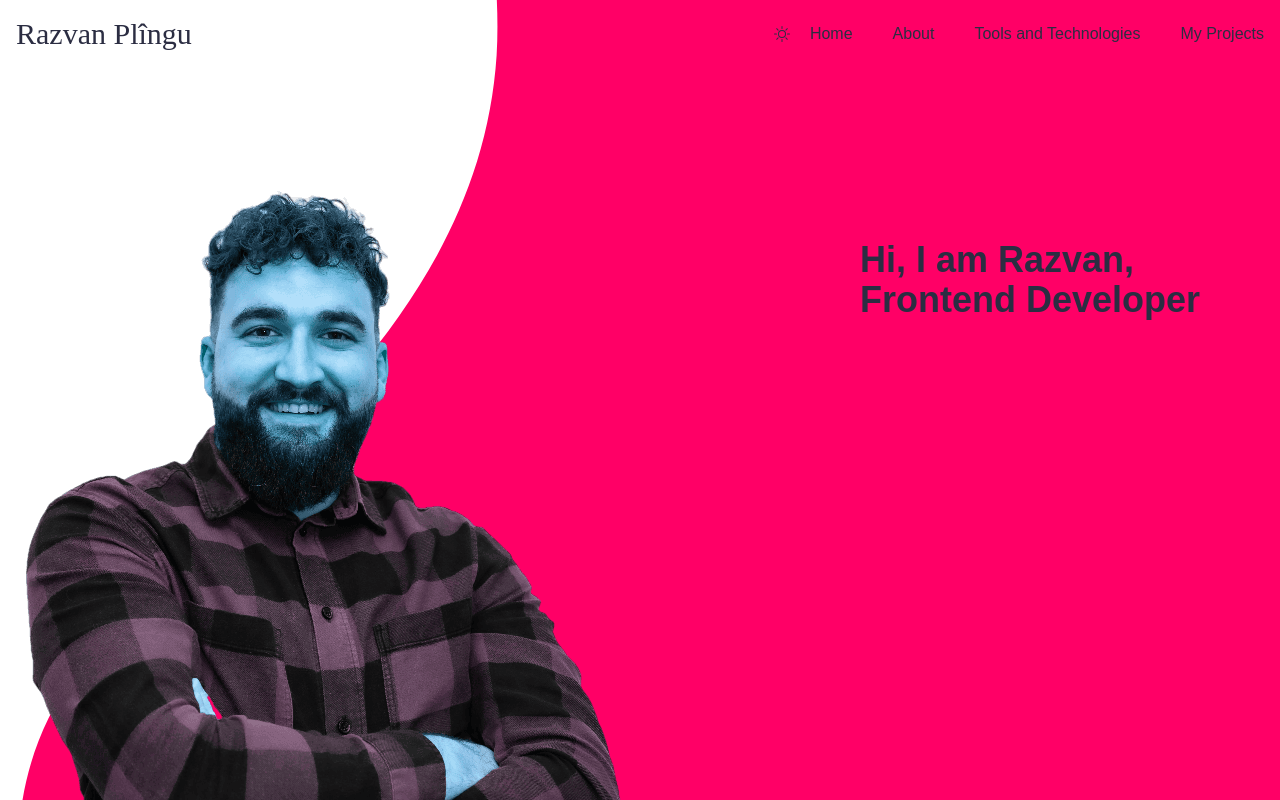
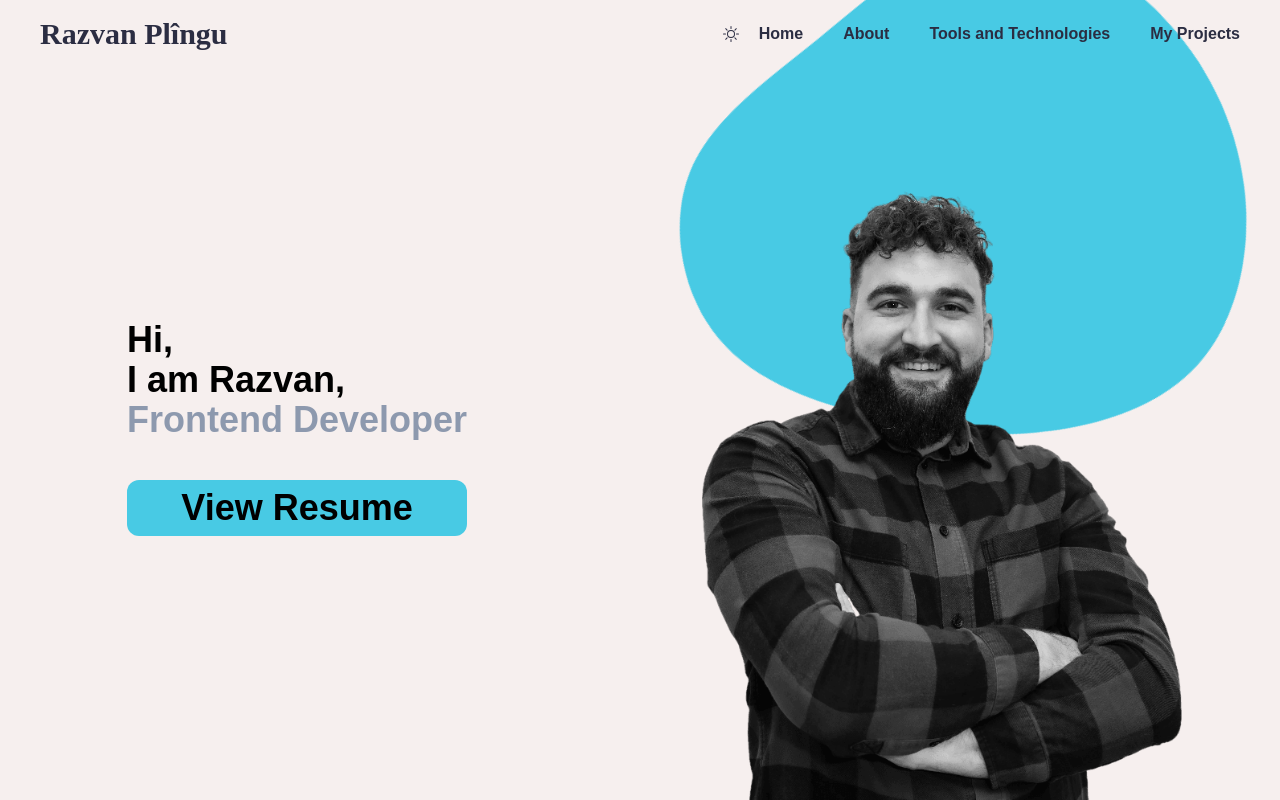
Before and after one commit to RazvanGP/portfolio-website, a React (Create React App) app: page / in a window 1280 px wide. Shown: the top 800 px of the page. Built offline with nearby package versions, Linux system fonts and the light colour scheme.

Commit message:
about section done

```diff
--- a/src/App.js
+++ b/src/App.js
@@ -14,7 +14,7 @@ function App() {
     <div className={darkMode ? "dark" : ""}>
       <Router>
         <Header />
-        <main className="bgPrimaryLight dark:bg-bgPrimaryDark text-textPrimaryLight dark:text-textPrimaryDark ">
+        <main>
           <About />
           <Technologies />
           <Projects />
--- a/src/components/mobileNavigation/mobileNavigation.js
+++ b/src/components/mobileNavigation/mobileNavigation.js
@@ -18,7 +18,7 @@ const MobileNavigation = () => {
       </button>
 
       {openMenu && (
-        <aside className="bgSecondaryLight dark:bg-bgSecondaryDark shadow-2xl w-full absolute top-0 right-0 max-w-xs h-screen z-20">
+        <aside className="bg-colorBlue text-colorWhite shadow-2xl w-full absolute top-0 right-0 max-w-xs h-screen z-20">
           {/*close icon*/}
           <button className="text-4xl p-2 absolute">
             <AiOutlineClose
--- a/src/components/navigation/navigation.js
+++ b/src/components/navigation/navigation.js
@@ -8,7 +8,7 @@ const Navigation = () => {
         <HashLink to="#" className="font-secondary ">
           Home
         </HashLink>
-        <HashLink to="#aboutSection" className="font-secondary">
+        <HashLink to="#" className="font-secondary">
           About
         </HashLink>
         <HashLink to="#technologiesSection" className="font-secondary">
--- a/src/index.css
+++ b/src/index.css
@@ -6,3 +6,7 @@
 @import url("https://fonts.googleapis.com/css2?family=Orbitron");
 @import url("https://fonts.googleapis.com/css2?family=Rajdhani");
 @import url("https://fonts.googleapis.com/css2?family=Rajdhani");
+
+body {
+  height: 100vh;
+}
--- a/src/sections/about.js
+++ b/src/sections/about.js
@@ -2,27 +2,38 @@ import profilePhoto from "../assets/images/profile-photo.png";
 
 const About = () => {
   return (
-    <section className="flex justify-between items-center pt-20">
-      <img
-        src={profilePhoto}
-        alt="profile photo"
-        className="hue-rotate-180 object-scale-down h-screen"
-      ></img>
-      <svg viewBox="10 20 50 100" className="absolute bottom-0 z-[-1]">
+    <section
+      className="h-screen bg-colorWhite dark:bg-colorDarkBlue overflow-clip"
+      id="aboutSection"
+    >
+      <div className="h-full flex flex-col md:flex-row justify-between md:justify-around items-center md:items-start md:pt-40">
+        {/* CTA Section */}
+        <div className="py-40 font-[900] font-primary lg:text-4xl text-2xl z-[2] flex flex-col px-10">
+          <div className="pb-10">
+            <h2> Hi,</h2>
+            <h2> I am Razvan,</h2>
+            <h2 className="text-colorLightBlue"> Frontend Developer</h2>
+          </div>
+          <button className="bg-colorAccentBlue p-2 rounded-xl">
+            View Resume
+          </button>
+        </div>
+
+        {/* Profile photo */}
+        <img
+          src={profilePhoto}
+          alt="profile"
+          className="grayscale z-[2] lg:max-w-lg max-w-sm self-end"
+        ></img>
+      </div>
+
+      {/* Blob animated background */}
+      <svg viewBox="-300 -70 400 400" className="absolute top-0 z-[1]">
         <path
-          fill="#FF0066"
-          d="M44.3,-61.1C55.6,-52.8,61.6,-37.4,66.8,-21.6C72.1,-5.9,76.5,10.2,74.2,26.3C72,42.4,63.1,58.4,49.6,66.3C36.1,74.1,18,73.7,3.9,68.3C-10.3,62.9,-20.5,52.6,-28.4,43C-36.3,33.3,-41.8,24.4,-38.1,16.8C-34.4,9.3,-21.4,3.3,-20.6,-9.1C-19.9,-21.4,-31.3,-40.1,-29.9,-51.6C-28.5,-63.1,-14.2,-67.3,1.1,-68.9C16.5,-70.5,33.1,-69.4,44.3,-61.1Z"
-          transform="translate(50 100)"
+          className="animate-blob fill-colorAccentBlue dark:fill-colorLightBlue"
+          d="M56.5,-67.6C72.2,-54.3,83,-35.4,83.1,-17.3C83.2,0.9,72.5,18.3,60.6,31.4C48.8,44.5,35.7,53.4,20.2,61.8C4.6,70.3,-13.4,78.4,-31,76C-48.6,73.6,-65.7,60.7,-72,44.3C-78.2,27.8,-73.6,7.8,-70.5,-12.9C-67.4,-33.6,-65.7,-55,-54.2,-69C-42.7,-83.1,-21.4,-89.8,-0.5,-89.2C20.5,-88.7,40.9,-80.9,56.5,-67.6Z"
         />
       </svg>
-      <h2
-        className="font-[900] font-primary text-4xl absolute right-20 top-60"
-        id="aboutSection"
-      >
-        Hi, I am Razvan,
-        <br />
-        Frontend Developer
-      </h2>
     </section>
   );
 };
--- a/src/sections/header.js
+++ b/src/sections/header.js
@@ -4,8 +4,8 @@ import DarkModeToggleBtn from "../components/darkModeToggleBtn/darkModeToggleBtn
 
 const Header = () => {
   return (
-    <header className="flex justify-between p-4 sticky top-0 w-full z-20 text-textPrimaryLight dark:text-textPrimaryDark">
-      <HashLink to="#" className="logo font-logo text-3xl">
+    <header className="text-colorDarkBlue font-[600] flex justify-between p-4 w-full fixed top-0 bg-transparent z-10 px-10">
+      <HashLink to="#" className="logo font-logo text-3xl text-colorDarkBlue">
         Razvan Plîngu
       </HashLink>
       <div className="flex items-center gap-5">
--- a/tailwind.config.js
+++ b/tailwind.config.js
@@ -5,16 +5,11 @@ module.exports = {
   theme: {
     extend: {
       colors: {
-        //light
-        bgPrimaryLight: "#f1faee",
-        bgSecondaryLight: "#8d99ae",
-        bgTertiaryLight: "#457b9d",
-        textPrimaryLight: "#2b2d42",
-        //dark
-        bgPrimaryDark: "#1d3557",
-        bgSecondaryDark: "#8d99ae",
-        bgTertiaryDark: "#48cae4",
-        textPrimaryDark: "#f1faee",
+        colorWhite: "rgb(246 239 238)",
+        colorLightBlue: "#8d99ae",
+        colorBlue: "#457b9d",
+        colorDarkBlue: "#2b2d42",
+        colorAccentBlue: "#48cae4",
       },
     },
     fontFamily: {
@@ -23,6 +18,18 @@ module.exports = {
       secondary: ["Rajdhani", "sans-serif"],
       tertiary: ["Aldrich", "sans-serif"],
     },
+    animation: {
+      blob: "random 20s ease-in-out infinite",
+    },
+    keyframes: {
+      random: {
+        "0%": { transform: "scale(1)" },
+        "25%": { transform: "rotate(45deg)" },
+        "50%": { transform: "scale(1.3)" },
+        "75%": { transform: "rotate(-90deg)" },
+        "100%": { transform: "scale(1)" },
+      },
+    },
   },
   plugins: [],
 };
```
